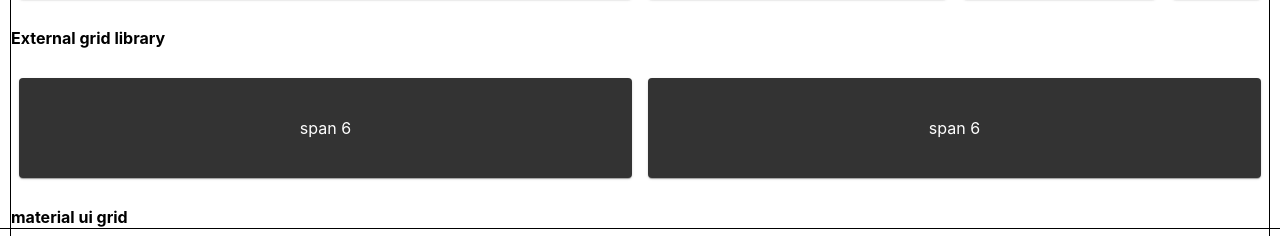
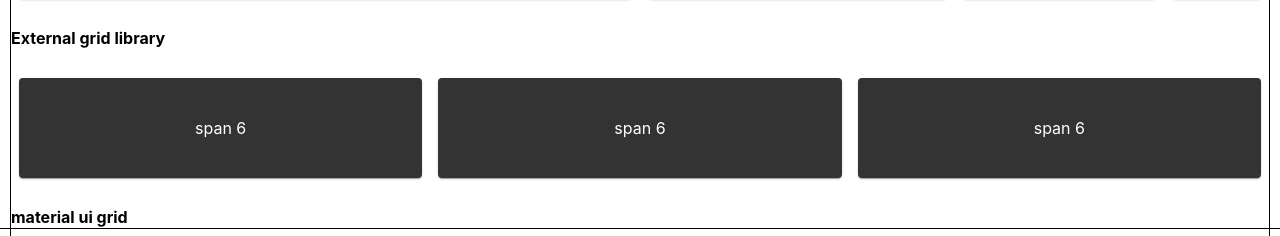
Before and after one commit to cxloi/demo-react, a React (Create React App) app: page /update-user-profile in a window 1280 px wide. Shown: the part 464-700 px from the top of the page. Built offline with nearby package versions, Linux system fonts and the light colour scheme.

Commit message:
Update grid number

```diff
--- a/src/component/ResponsiveList.tsx
+++ b/src/component/ResponsiveList.tsx
@@ -81,10 +81,13 @@
       <h4>External grid library</h4>
       <Container fluid>
         <Row>
-          <Col xl={12} lg={12} md={18} sm={24} xs={24}>
+          <Col xl={8} lg={8} md={12} sm={12} xs={24}>
             <Paper className={classes.paper0}>span 6</Paper>
           </Col>
-          <Col xl={12} lg={12} md={18} sm={24} xs={24}>
+          <Col xl={8} lg={8} md={12} sm={12} xs={24}>
+            <Paper className={classes.paper0}>span 6</Paper>
+          </Col>
+          <Col xl={8} lg={8} md={12} sm={12} xs={24}>
             <Paper className={classes.paper0}>span 6</Paper>
           </Col>
         </Row>
```
